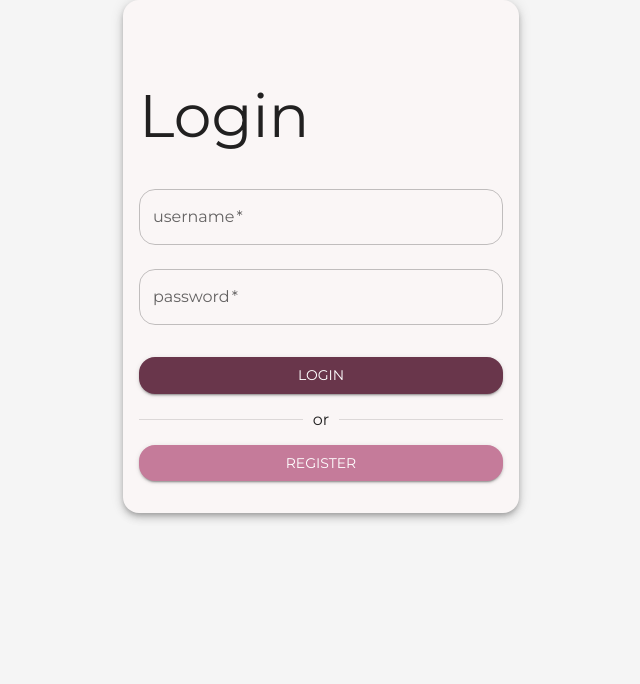
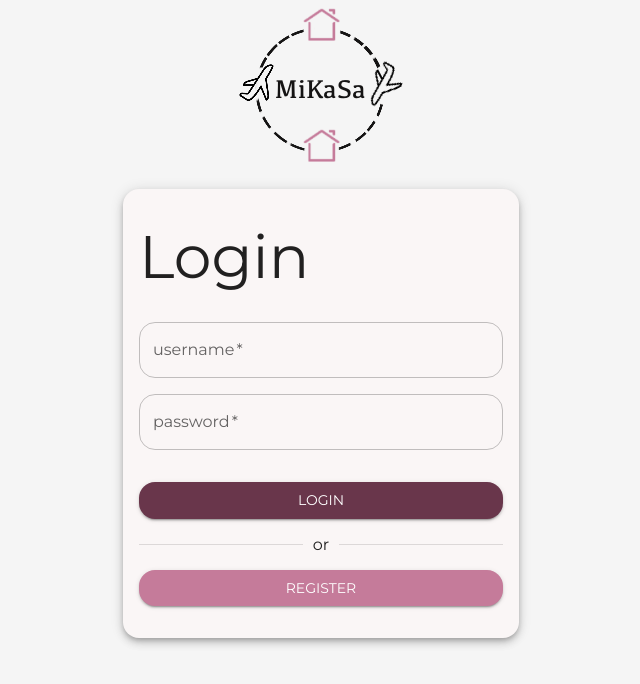
Before and after one commit to karinaraikula/MiKaSa, a React (Create React App) app: page / in a window 1280 px wide. Shown: the top 684 px of the page, without its empty margins (319-959 px from the left). Built offline with nearby package versions, Linux system fonts and the light colour scheme; no server answers.

Commit message:
upload ja login

```diff
--- a/src/components/LoginForm.js
+++ b/src/components/LoginForm.js
@@ -42,7 +42,7 @@ const LoginForm = () => {
       <Grid item xs={12}>
         <form onSubmit={handleSubmit}>
           <TextField
-            margin="normal"
+            sx={{mt: 1, mb: 1}}
             required
             fullWidth
             label="username"
@@ -52,7 +52,7 @@ const LoginForm = () => {
             value={inputs.username}
           />
           <TextField
-            margin="normal"
+            sx={{mt: 1, mb: 1}}
             required
             fullWidth
             label="password"
--- a/src/components/RegisterForm.js
+++ b/src/components/RegisterForm.js
@@ -101,7 +101,7 @@ const RegisterForm = ({setToggle}) => {
               value={inputs.username}
               validators={validators.username}
               errorMessages={errorMessages.username}
-              margin="normal"
+              sx={{mt: 1, mb: 1}}
               required
             />
             <TextValidator
@@ -114,7 +114,7 @@ const RegisterForm = ({setToggle}) => {
               value={inputs.password}
               validators={validators.password}
               errorMessages={errorMessages.password}
-              margin="normal"
+              sx={{mt: 1, mb: 1}}
               required
             />
             <TextValidator
@@ -127,7 +127,7 @@ const RegisterForm = ({setToggle}) => {
               value={inputs.confirm}
               validators={validators.confirm}
               errorMessages={errorMessages.confirm}
-              margin="normal"
+              sx={{mt: 1, mb: 1}}
               required
             />
             <TextValidator
@@ -140,7 +140,7 @@ const RegisterForm = ({setToggle}) => {
               value={inputs.email}
               validators={validators.email}
               errorMessages={errorMessages.email}
-              margin="normal"
+              sx={{mt: 1, mb: 1}}
               required
             />
             <TextValidator
@@ -152,7 +152,7 @@ const RegisterForm = ({setToggle}) => {
               value={inputs.full_name}
               validators={validators.full_name}
               errorMessages={errorMessages.full_name}
-              margin="normal"
+              sx={{mt: 1, mb: 1}}
               required
             />
             <Button fullWidth
--- a/src/views/Login.js
+++ b/src/views/Login.js
@@ -2,7 +2,7 @@
 import LoginForm from '../components/LoginForm';
 import RegisterForm from '../components/RegisterForm';
 import {useState} from 'react';
-import {Button, Container, Box, Divider, Card} from '@mui/material';
+import {Button, Container, Box, Divider, Card, Grid} from '@mui/material';
 import '../App.css';
 // import Image from '../img/taustakuva.jpg';
 
@@ -10,14 +10,28 @@ const Login = () => {
   const [toggle, setToggle] = useState(true);
   return (
     <Container component="main" maxWidth="xs">
+      <Grid
+        container
+        spacing={0}
+        direction="column"
+        alignItems="center"
+        justifyContent="center"
+        style={{minHeight: '10vh'}}
+      >
+        <Grid item xs={3}>
+          <img src={'logo1.png'} alt="Logo" />
+        </Grid>
+      </Grid>
+
+
       <Card
         bgcolor="harmaa.main"
-        sx={{p: 2, boxShadow: '5', backgroundColor: '#FAF6F6'}}
+        sx={{p: 2, boxShadow: '5', backgroundColor: '#FAF6F6', marginTop: 2}}
         className="loginContainer"
       >
         <Box
           sx={{
-            marginTop: 8,
+            marginTop: 2,
             display: 'flex',
             flexDirection: 'column',
             alignItems: 'center',
--- a/src/views/Upload.js
+++ b/src/views/Upload.js
@@ -8,6 +8,7 @@ import {
   Slider,
   TextareaAutosize,
   Typography,
+  Input,
 } from '@mui/material';
 import {useMedia, useTag} from '../hooks/ApiHooks';
 import {useNavigate} from 'react-router-dom';
@@ -17,6 +18,7 @@ import {appID} from '../utils/variables';
 import {ValidatorForm, TextValidator} from 'react-material-ui-form-validator';
 import BackButton from '../components/BackButton';
 import {AirplaneTicket, BeachAccess, StarRate} from '@mui/icons-material';
+import AddIcon from '@mui/icons-material/Add';
 
 const Upload = () => {
   const [preview, setPreview] = useState('logo192.png');
@@ -217,14 +219,24 @@ const Upload = () => {
                 sx={{mt: 2, mb: 2}}
               />
 
-              <TextValidator
-                fullWidth
-                type="file"
-                name="file"
-                accept="image/*, video/*, audio/*"
-                onChange={handleInputChange}
-                sx={{mt: 2, mb: 2}}
-              />
+              <label htmlFor="contained-button-file">
+                <Input
+                  accept="image/*, video/*, audio/*"
+                  style={{display: 'none'}}
+                  id="contained-button-file"
+                  type="file"
+                  name="file"
+                  onChange={handleInputChange}
+                />
+                <Button
+                  variant="contained"
+                  fullWidth
+                  component="span"
+                  sx={{mt: 2, mb: 2}}>
+                    <AddIcon/>
+                  Choose a photo
+                </Button>
+              </label>
 
               {loading ? (
                 <CircularProgress />
```
